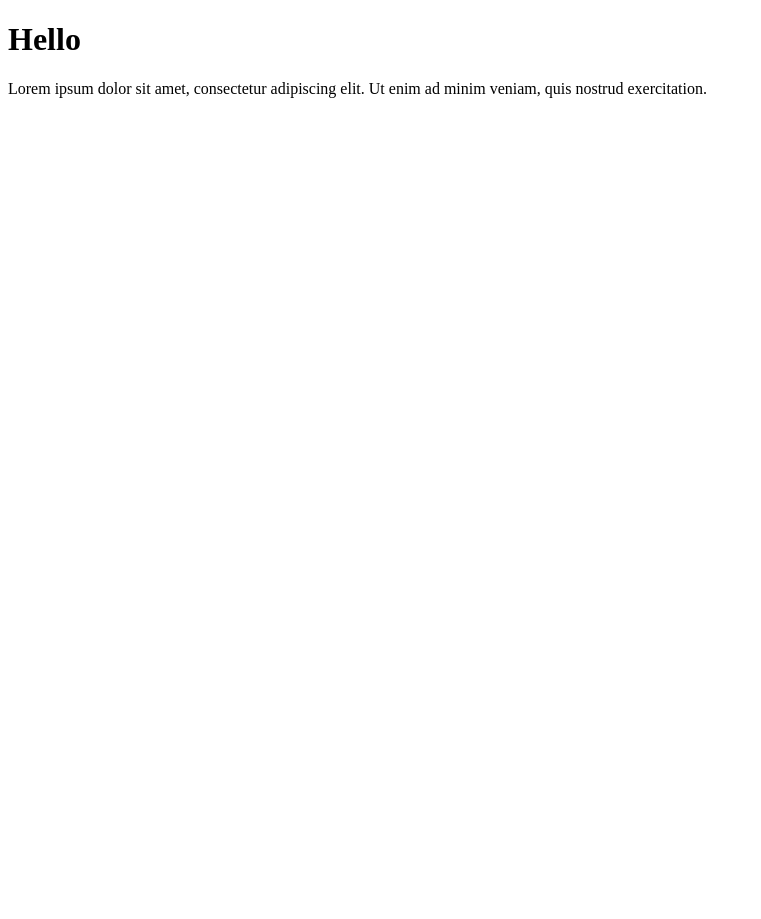
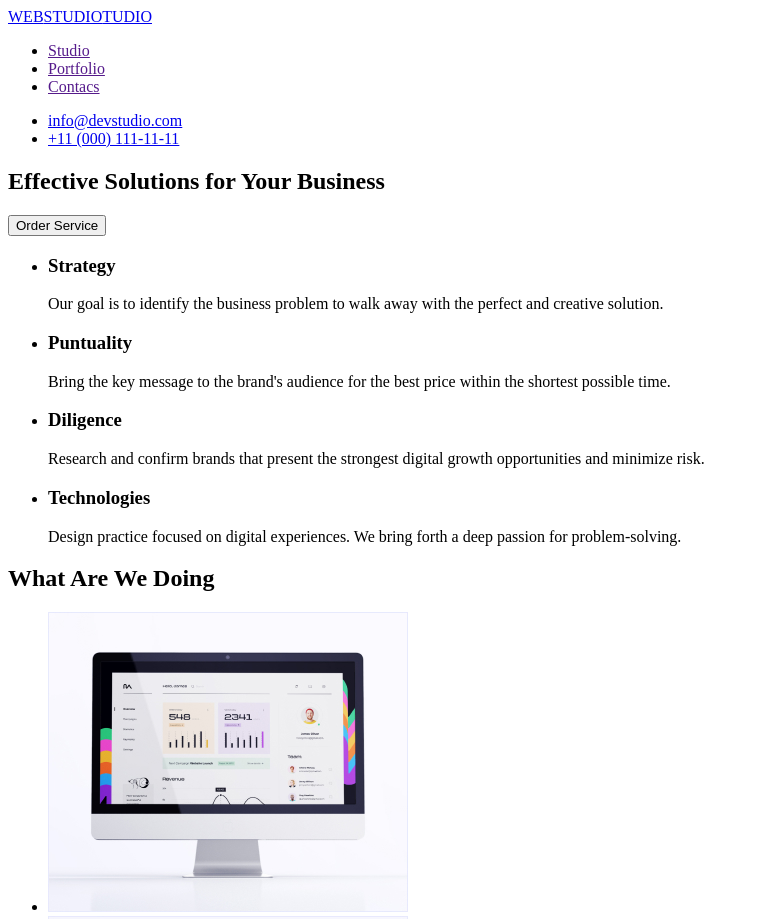
Before and after one commit to SerAnatoliy/goit-markup-hw-01, a plain HTML site: page Index.html in a window 1280 px wide. Shown: the top 919 px of the page, without its empty margins (0-761 px from the left). Before the commit the page ends 800 px from the top, so only its background shows below. Drawn offline with Linux system fonts and the light colour scheme.

Commit message:
added-content

```diff
--- a/Index.html
+++ b/Index.html
@@ -4,13 +4,94 @@
 <head>
     <meta charset="UTF-8">
     <meta name="viewport" content="width=device-width, initial-scale=1.0">
-    <title>Document</title>
+    <title>homework1</title>
 </head>
 
 <body>
-    <h1>Hello</h1>
-    <p>Lorem ipsum dolor sit amet, consectetur adipiscing elit. Ut enim ad minim veniam, quis nostrud exercitation.</p>
+    <header>
+        <a href="/">WEB<span>STUDIO</span>TUDIO</a>
+        <nav>
+            <ul>
+                <li><a href="">Studio</a></li>
+                <li><a href="">Portfolio</a></li>
+                <li><a href="">Contacs</a></li>
+            </ul>
+            <ul>
+                <li><a href="mailto:info@devstudio.com">info@devstudio.com</a></li>
+                <li><a href="tel:+11(000)1111111">+11 (000) 111-11-11</a></li>
+            </ul>
+        </nav>
+    </header>
+    <main>
+        <section>
+            <h1>Effective Solutions for Your Business</h1>
+            <button type="button">Order Service</button>
+        </section>
+        <section>
+            <ul>
+                <li>
+                    <h3>Strategy</h3>
+                    <p>Our goal is to identify the business problem to walk away with the perfect and creative solution.
+                    </p>
+                </li>
+                <li>
+                    <h3>Puntuality</h3>
+                    <p>Bring the key message to the brand's audience for the best price within the shortest possible
+                        time.</p>
+                </li>
+                <li>
+                    <h3>Diligence</h3>
+                    <p>Research and confirm brands that present the strongest digital growth opportunities and minimize
+                        risk.</p>
+                </li>
+                <li>
+                    <h3>Technologies</h3>
+                    <p>Design practice focused on digital experiences. We bring forth a deep passion for
+                        problem-solving.</p>
+                </li>
+            </ul>
+        </section>
+        <section>
+            <h2>What Are We Doing</h2>
+            <ul>
+                <li><a href=""><img src="../images/what-are-we-doing-1.jpg" alt="Help with laptop" width=360
+                            height="300" />
+                    </a></li>
+                <li><a href=""><img src="../images/what-are-we-doing-2.jpg" alt="Help with phone" width="360"
+                            height="300" /></a></li>
+                <li><a href=""><img src="../images/what-are-we-doing-3.jpg" alt="Help with connection" width="360"
+                            height="300" /></a></li>
+            </ul>
+        </section>
+        <section>
+            <h2>Our Team</h2>
+            <ul>
+                <li><img src="../images/our-team-1.jpg" alt="Mark Guerro, product designer" width="264" height="260" />
+                    <h3>Mark Guerro</h3>
+                    <p>Product Designer</p>
+                </li>
+                <li><img src="../images/our-team-2.jpg" alt="Tom Ford, frontend developer" width="264" height="260" />
+                    <h3>Tom Ford</h3>
+                    <p>Frontend Developer</p>
+                </li>
+                <li><img src="../images/our-team-3.jpg" alt="Camila Garcia, Marketing" width="264" height="260" />
+                    <h3>Camila Garcia</h3>
+                    <p>Marketing</p>
+                </li>
+                <li><img src="../images/our-team-4.jpg" alt="Daniel Wilson, UI Designer" width="264" height="260" />
+                    <h3>Daniel Wilson</h3>
+                    <p>UI Designer</p>
+                </li>
 
+            </ul>
+        </section>
+    </main>
+    <footer><a href="/">WEB<span>STUDIO</span></a>
+        <p>
+            Increase the flow of customers and sales for your business with digital
+            marketing & growth solutions.
+        </p>
+    </footer>
 </body>
 
 </html>
```
Also changed, not shown: images/our-team-1.jpg (added), images/our-team-2.jpg (added), images/our-team-3.jpg (added), images/our-team-4.jpg (added), images/what-are-we-doing-1.jpg (added), images/what-are-we-doing-2.jpg (added), images/what-are-we-doing-3.jpg (added), 1 other file.
